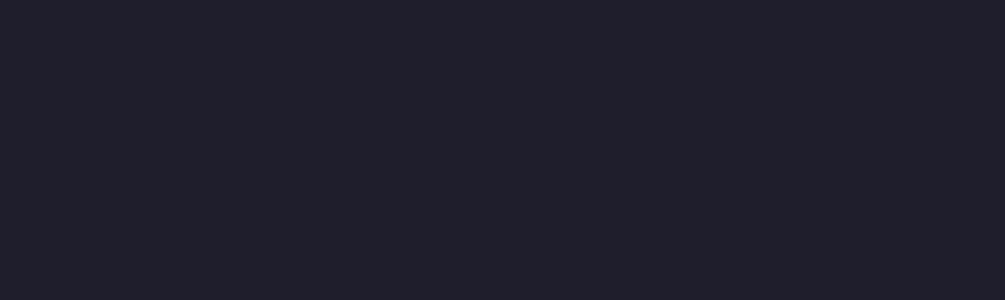
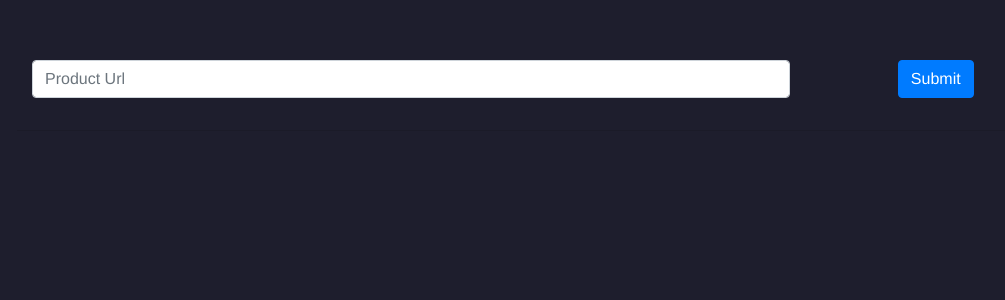
Before and after one commit to pbellusci/compraya, a Vue app in the folder app/: page /#/products in a window 1280 px wide. Shown: the top 300 px of the page, without its empty margins (98-1103 px from the left). Built offline with nearby package versions, Linux system fonts and the light colour scheme.

Commit message:
Moved request from node to vue

```diff
--- a/app/public/index.html
+++ b/app/public/index.html
@@ -5,6 +5,7 @@
     <meta http-equiv="X-UA-Compatible" content="IE=edge">
     <meta name="viewport" content="width=device-width,initial-scale=1.0">
     <link rel="icon" href="<%= BASE_URL %>favicon.ico">
+    <script src="https://kit.fontawesome.com/97a911f2b0.js" crossorigin="anonymous"></script>
     <title>app</title>
   </head>
   <body>
--- a/app/src/App.vue
+++ b/app/src/App.vue
@@ -26,8 +26,8 @@
 </template>
 
 <script>
-import ProductSearch from './components/ProductSearch.vue'
-import Product from './components/Product.vue'
+
+import axios from 'axios'
 
 export default {
   name: 'app',
@@ -36,15 +36,21 @@
       products: []
     }
   },
+  mounted() {
+    /*var $url = 'https://api.mercadolibre.com/items/MLA723699521.json'
+    try {
+      const $data = axios.get($url)
+      console.log($data.data)
+    } catch(er) {
+
+    }*/
+  },
   methods: {
     pushProduct($productData) {
       this.products.push($productData)
     }
   },
-  components: {
-    ProductSearch,
-    Product
-  }
+  components: {}
 }
 </script>
 
--- a/app/src/components/Product.vue
+++ b/app/src/components/Product.vue
@@ -41,7 +41,11 @@
       return $title + ' ' + $price
     }
   },
-  methods: {}
+  methods: {
+    pushProduct($productData) {
+      this.products.push($productData)
+    }
+  },
 }
 </script>
 
--- /dev/null
+++ b/app/src/components/ProductList.vue
@@ -0,0 +1,63 @@
+<template>
+    <b-container>
+      <b-row>
+        <b-col cols="12">
+          <ProductSearch v-on:product-search="pushProduct"/>
+        </b-col>
+      </b-row>
+      <hr/>
+      <b-row>
+        <b-col cols="12">
+          <Product v-for="product in products" v-bind:key="product.id" :product="product"/>
+        </b-col>
+      </b-row>
+    </b-container>
+
+</template>
+
+<script>
+
+import ProductSearch from './ProductSearch.vue'
+import Product from './Product.vue'
+
+/*accepts_mercadopago: true
+available_quantity: 1
+currency_id: "ARS"
+id: "MLA783104226"
+pictures: [{id: "879749-MLA31037476332_062019",…}, {id: "602360-MLA31037478716_062019",…},…]
+price: 2999
+sold_quantity: 4
+stop_time: "2039-04-19T04:00:00.000Z"
+title: "Lego® Creator - Futuristic Flyer (31086)"*/
+export default {
+  data() {
+    return {
+      products: []
+    }
+  },
+  methods: {
+    pushProduct($productData) {
+      this.products.push($productData)
+    }
+  },
+  components: {ProductSearch, Product}
+}
+</script>
+
+<!-- Add "scoped" attribute to limit CSS to this component only -->
+<style scoped>
+h3 {
+  margin: 40px 0 0;
+}
+ul {
+  list-style-type: none;
+  padding: 0;
+}
+li {
+  display: inline-block;
+  margin: 0 10px;
+}
+a {
+  color: #42b983;
+}
+</style>
--- a/app/src/components/ProductSearch.vue
+++ b/app/src/components/ProductSearch.vue
@@ -7,7 +7,12 @@
               <b-form-input type="text" v-model="productUrl" placeholder="Product Url"></b-form-input>
             </b-col>
             <b-col cols="3" class="float-left">
-              <b-button type="submit" variant="primary">Submit</b-button>
+              <b-button type="submit" variant="primary"  v-show="!searching">Submit</b-button>
+              <b-button type="submit" variant="primary" disabled v-show="searching">
+                Searching
+                <i class="fa fa-spinner fa-spin"/>
+              </b-button>
+
             </b-col>
           </b-form-group>
         </b-form>
@@ -17,34 +22,26 @@
 </template>
 
 <script>
-const EXPORT_URL_REGEXP = /(?:ML)[a-zA-Z0-9](-)[0-9]+/
-const SERVER_URL = 'http://localhost:3000/search/'
 
-import axios from 'axios'
+import Search from '../lib/product_search.js'
 export default {
   data(){
     return {
       productUrl: '',
-      productJson: {}
+      productJson: {},
+      searching: false
     }
   },
   methods: {
-    getProductKey() {
-      var url = this.productUrl.match(EXPORT_URL_REGEXP)
-      url = typeof url[0] != 'undefined' ? url[0] : ''
-      url = url.replace('-', '')
-      return url
-    },
     async searchProduct() {
+      this.searching = true
       try {
-        const $productKey = this.getProductKey()
-        const $search = await axios.get(SERVER_URL + $productKey)
+        const $search = await Search.search(this.productUrl)
         this.productJson = $search.data
         this.productUrl = ''
         this.$emit('product-search', this.productJson)
-      } catch(er) {
-        //console.log(er)
-      }
+      } catch(er) {}
+      this.searching = false
     }
   }
 }
--- /dev/null
+++ b/app/src/lib/product_search.js
@@ -0,0 +1,18 @@
+const MELI_URL = ($key) => 'https://api.mercadolibre.com/items/' + $key +'.json'
+const EXPORT_URL_REGEXP = /(?:ML)[a-zA-Z0-9](-)[0-9]+/
+
+import axios from 'axios'
+const Search = {
+    extractProductKey($url) {
+        var url = $url.match(EXPORT_URL_REGEXP)
+        url = typeof url[0] != 'undefined' ? url[0] : ''
+        url = url.replace('-', '')
+        return url
+    },
+    search($url) {
+        const $productKey = this.extractProductKey($url)
+        return axios.get(MELI_URL($productKey))
+    }
+}
+
+export default Search;
--- a/app/src/main.js
+++ b/app/src/main.js
@@ -7,11 +7,14 @@
 import App from './App.vue'
 
 import SignUp from './components/SignUp.vue'
+import ProductList from './components/ProductList.vue'
 
 Vue.use(VueRouter)
 
 const routes = [
-  { path: '/signup', component: SignUp }
+  { path: '/signup', component: SignUp },
+  { path: '/products', component: ProductList },
+
 ]
 
 const router = new VueRouter({routes: routes})
```
